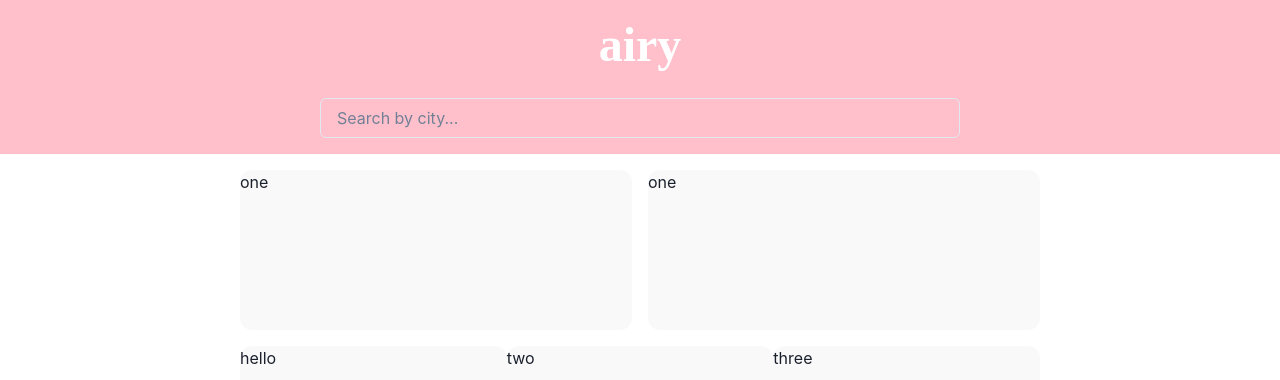
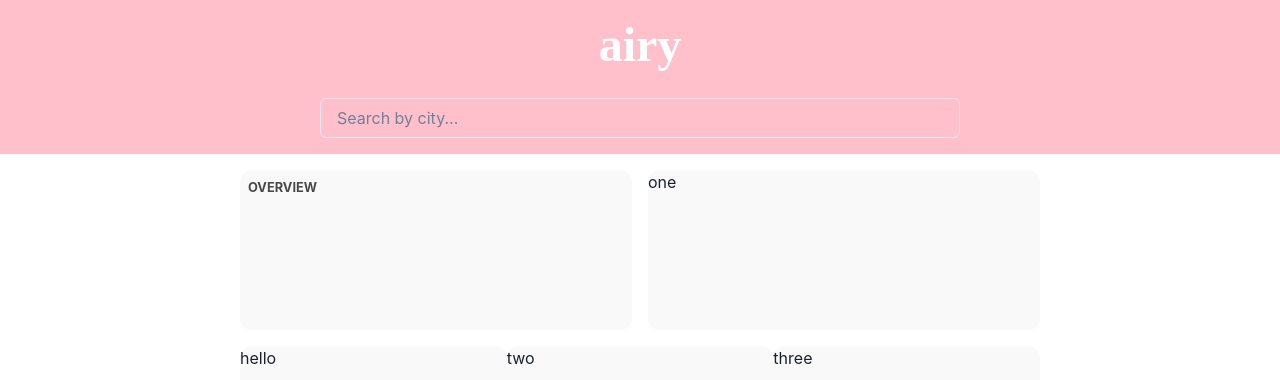
Before and after one commit to amritatwal/airy, a Next.js app: page / in a window 1280 px wide. Shown: the top 380 px of the page. Built offline with nearby package versions, Linux system fonts and the light colour scheme; no server answers.

Commit message:
Added subheader and overview components for feedback section

```diff
--- /dev/null
+++ b/src/components/cards/overview/overview.tsx
@@ -0,0 +1,17 @@
+import React from 'react';
+import { Box, Text, Flex } from '@chakra-ui/react';
+import Subheader from '../../text/subheader/subheader';
+
+function Overview() {
+    return (
+        <>
+            <Box
+            p=".5em"
+            >
+                <Subheader text={"Overview"}/>
+            </Box>
+        </>
+    )
+}
+
+export default Overview;
--- a/src/components/feedback/feedback.tsx
+++ b/src/components/feedback/feedback.tsx
@@ -1,11 +1,12 @@
 import React from 'react';
-import { Box, Text, Flex} from '@chakra-ui/react';
+import { Box, Text, Flex } from '@chakra-ui/react';
+import Overview from '../cards/overview/overview';
 
 function Feedback() {
     return (
         <>
             <Flex
-                px={{base: '1em', md:'15em'}}
+                px={{ base: '1em', md: '15em' }}
                 my='1em'
                 flexDirection='column'
             >
@@ -18,7 +19,9 @@ function Feedback() {
                         h={{ base: '6.5em', md: '10em' }}
                         borderRadius='12px'
                         bg='#F9F9F9'
-                >one</Box>
+                    >
+                        <Overview/>
+                    </Box>
                     <Box
                         w='50%'
                         h={{ base: '6.5em', md: '10em' }}
@@ -52,7 +55,7 @@ w={{ base: '6.5em', md: '20em' }}
                         bg='#F9F9F9'
                     >three</Box>
                 </Flex>                <Box
-                                        h={{lg: '7em'}}
+                    h={{ lg: '7em' }}
                     borderRadius='12px'
                     bg='#F9F9F9'
                 >four</Box>
--- a/src/components/searchBar/searchBar.tsx
+++ b/src/components/searchBar/searchBar.tsx
@@ -7,7 +7,6 @@ function SearchBar({handleChange}) {
             <Input
                 w={{md:'40em'}}
                 variant='outline' placeholder='Search by city...'
-                color='grey'
                 onKeyPress={(event: React.KeyboardEvent<HTMLInputElement>) => handleChange(event)} />
         </>
     )
--- /dev/null
+++ b/src/components/text/subheader/subheader.tsx
@@ -0,0 +1,15 @@
+import React from 'react';
+import { Box, Text, Flex } from '@chakra-ui/react';
+
+function Subheader({text}) {
+    return (
+        <Text
+            color="#494949"
+            fontSize={{ base: "1em", md: ".8em" }}
+            fontWeight="700"
+            textTransform="uppercase"
+        >{text}</Text>
+    )
+}
+
+export default Subheader;
```
Lines whose indentation alone changed are shown as unchanged.
